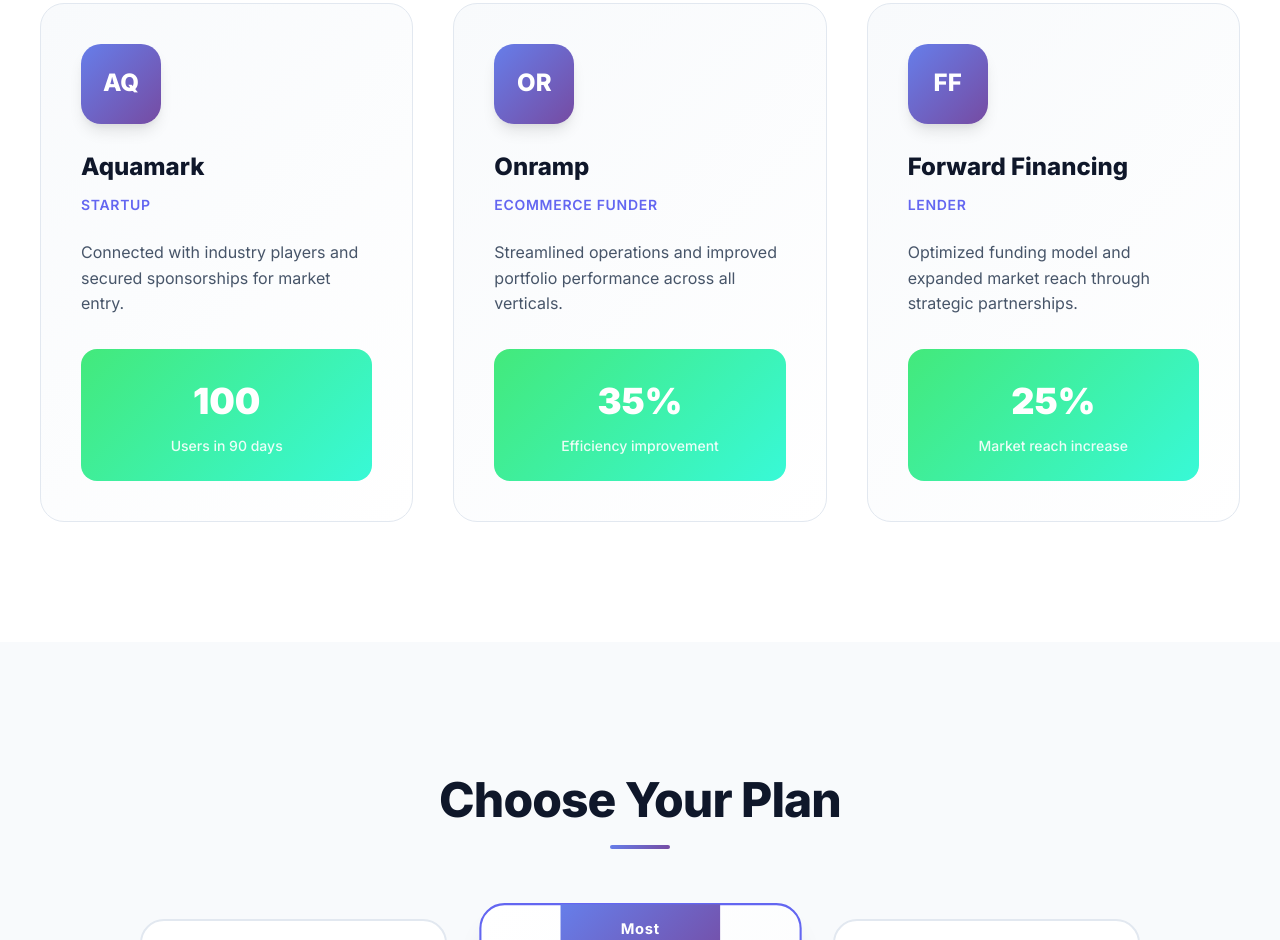
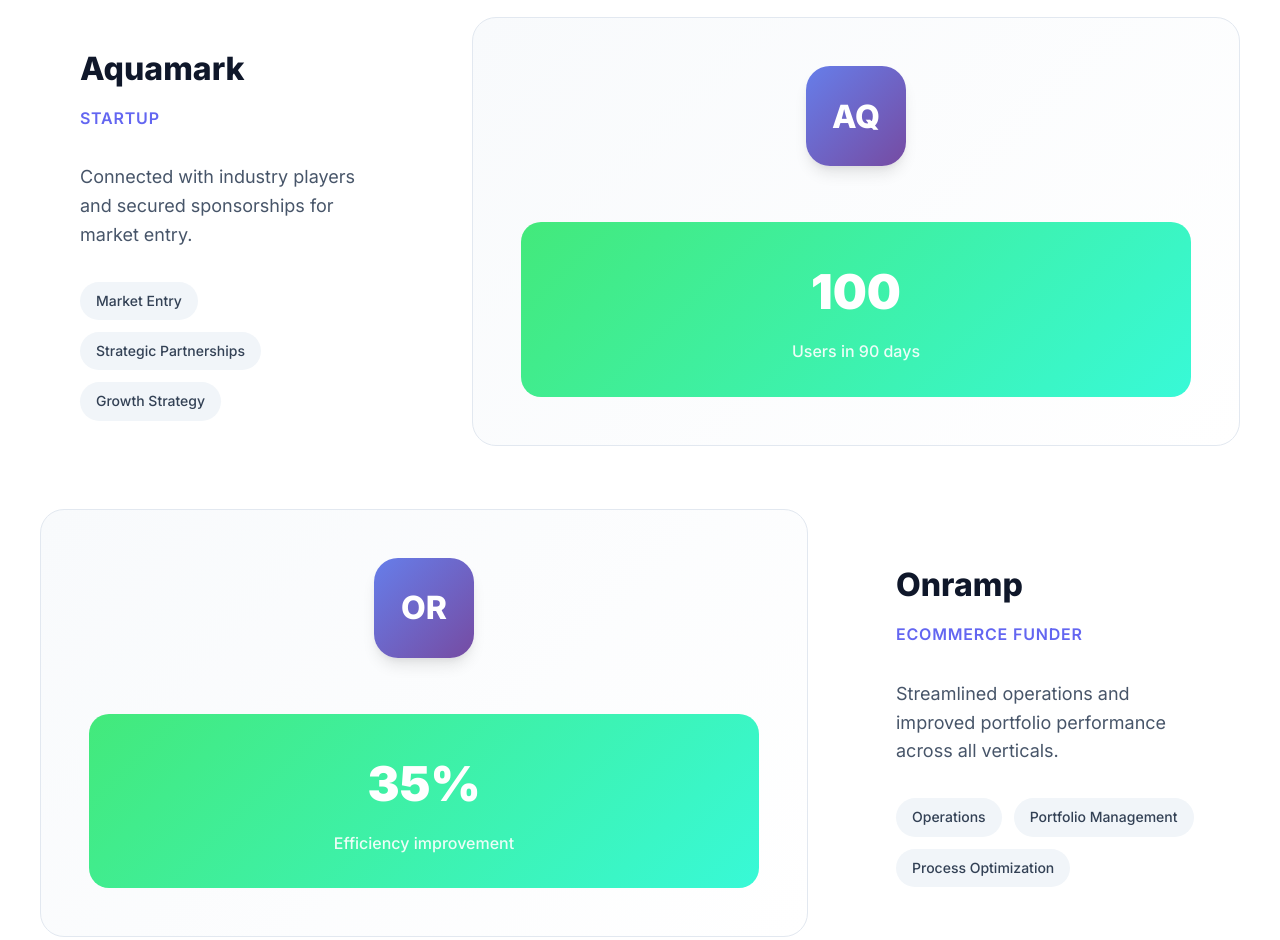
Before and after one commit to spartan-projects-com/spartan-site, a plain HTML site: page index.html in a window 1280 px wide. Shown: the part 4128-5068 px from the top of the page. Drawn offline with Linux system fonts and the light colour scheme.

Commit message:
Update index.html

```diff
--- a/index.html
+++ b/index.html
@@ -669,84 +669,127 @@
             background: white;
         }
 
-        .cases-grid {
-            display: grid;
-            grid-template-columns: repeat(3, 1fr);
-            gap: 40px;
+        .cases-container {
+            display: flex;
+            flex-direction: column;
+            gap: 48px;
             max-width: 1200px;
             margin: 0 auto;
         }
 
-        .case-card {
+        .case-row {
+            display: grid;
+            grid-template-columns: 1fr 2fr;
+            gap: 48px;
+            align-items: center;
+        }
+
+        .case-row:nth-child(even) {
+            grid-template-columns: 2fr 1fr;
+        }
+
+        .case-row:nth-child(even) .case-content {
+            order: 2;
+        }
+
+        .case-row:nth-child(even) .case-visual {
+            order: 1;
+        }
+
+        .case-content {
+            padding: 40px;
+        }
+
+        .case-visual {
+            position: relative;
             background: linear-gradient(135deg, var(--gray-50) 0%, white 100%);
-            padding: 40px;
             border-radius: 24px;
             border: 1px solid var(--gray-200);
-            position: relative;
+            padding: 48px;
+            text-align: center;
             transition: all 0.4s ease;
-        }
-
-        .case-card:hover {
+            min-height: 300px;
+            display: flex;
+            flex-direction: column;
+            justify-content: center;
+        }
+
+        .case-visual:hover {
             transform: translateY(-8px);
             box-shadow: var(--shadow-xl);
         }
 
         .case-logo {
-            width: 80px;
-            height: 80px;
+            width: 100px;
+            height: 100px;
             background: var(--gradient-1);
-            border-radius: 20px;
+            border-radius: 24px;
             display: flex;
             align-items: center;
             justify-content: center;
             color: white;
             font-weight: 800;
-            font-size: 24px;
-            margin-bottom: 24px;
+            font-size: 32px;
+            margin: 0 auto 32px;
             box-shadow: var(--shadow-lg);
         }
 
+        .case-metric {
+            background: var(--gradient-4);
+            padding: 32px;
+            border-radius: 20px;
+            color: white;
+            margin-top: 24px;
+        }
+
+        .case-metric-number {
+            font-size: 48px;
+            font-weight: 900;
+            display: block;
+            margin-bottom: 8px;
+        }
+
+        .case-metric-label {
+            font-size: 16px;
+            opacity: 0.9;
+            font-weight: 500;
+        }
+
         .case-company {
-            font-size: 24px;
+            font-size: 32px;
             font-weight: 800;
             color: var(--gray-900);
-            margin-bottom: 8px;
+            margin-bottom: 12px;
         }
 
         .case-type {
             color: var(--primary);
-            font-size: 14px;
+            font-size: 16px;
             font-weight: 600;
             text-transform: uppercase;
             letter-spacing: 0.05em;
-            margin-bottom: 24px;
+            margin-bottom: 32px;
         }
 
         .case-result {
             color: var(--gray-600);
-            font-size: 16px;
+            font-size: 18px;
             line-height: 1.6;
             margin-bottom: 32px;
         }
 
-        .case-metric {
-            background: var(--gradient-4);
-            padding: 24px;
-            border-radius: 16px;
-            text-align: center;
-            color: white;
-        }
-
-        .case-metric-number {
-            font-size: 36px;
-            font-weight: 900;
-            display: block;
-            margin-bottom: 4px;
-        }
-
-        .case-metric-label {
+        .case-tags {
+            display: flex;
+            gap: 12px;
+            flex-wrap: wrap;
+        }
+
+        .case-tag {
+            background: var(--gray-100);
+            color: var(--gray-700);
+            padding: 8px 16px;
+            border-radius: 20px;
             font-size: 14px;
-            opacity: 0.9;
             font-weight: 500;
         }
 
@@ -1166,6 +1209,16 @@
                 grid-template-columns: repeat(2, 1fr);
                 gap: 32px;
             }
+
+            .case-row {
+                grid-template-columns: 1fr !important;
+                gap: 32px;
+            }
+
+            .case-row:nth-child(even) .case-content,
+            .case-row:nth-child(even) .case-visual {
+                order: 0;
+            }
         }
 
         @media (max-width: 768px) {
@@ -1188,8 +1241,7 @@
             }
 
             .services-grid,
-            .pricing-grid,
-            .cases-grid {
+            .pricing-grid {
                 grid-template-columns: 1fr;
                 gap: 24px;
             }
@@ -1198,6 +1250,19 @@
             .stats-grid {
                 grid-template-columns: 1fr;
                 gap: 24px;
+            }
+
+            .cases-container {
+                gap: 32px;
+            }
+
+            .case-content {
+                padding: 24px 0;
+            }
+
+            .case-visual {
+                padding: 32px 24px;
+                min-height: 250px;
             }
 
             nav ul {
@@ -1699,37 +1764,64 @@
                 <h2 class="section-title">Case Studies</h2>
             </div>
 
-            <div class="cases-grid">
-                <div class="case-card">
-                    <div class="case-logo">AQ</div>
+            <div class="cases-container">
+                <div class="case-row">
+                    <div class="case-content">
                         <div class="case-company">Aquamark</div>
                         <div class="case-type">Startup</div>
                         <p class="case-result">Connected with industry players and secured sponsorships for market entry.</p>
+                        <div class="case-tags">
+                            <span class="case-tag">Market Entry</span>
+                            <span class="case-tag">Strategic Partnerships</span>
+                            <span class="case-tag">Growth Strategy</span>
+                        </div>
+                    </div>
+                    <div class="case-visual">
+                        <div class="case-logo">AQ</div>
                         <div class="case-metric">
                             <span class="case-metric-number">100</span>
                             <div class="case-metric-label">Users in 90 days</div>
                         </div>
                     </div>
-
-                <div class="case-card">
-                    <div class="case-logo">OR</div>
+                </div>
+
+                <div class="case-row">
+                    <div class="case-content">
                         <div class="case-company">Onramp</div>
                         <div class="case-type">Ecommerce Funder</div>
                         <p class="case-result">Streamlined operations and improved portfolio performance across all verticals.</p>
+                        <div class="case-tags">
+                            <span class="case-tag">Operations</span>
+                            <span class="case-tag">Portfolio Management</span>
+                            <span class="case-tag">Process Optimization</span>
+                        </div>
+                    </div>
+                    <div class="case-visual">
+                        <div class="case-logo">OR</div>
                         <div class="case-metric">
                             <span class="case-metric-number">35%</span>
                             <div class="case-metric-label">Efficiency improvement</div>
                         </div>
                     </div>
-
-                <div class="case-card">
-                    <div class="case-logo">FF</div>
+                </div>
+
+                <div class="case-row">
+                    <div class="case-content">
                         <div class="case-company">Forward Financing</div>
                         <div class="case-type">Lender</div>
                         <p class="case-result">Optimized funding model and expanded market reach through strategic partnerships.</p>
+                        <div class="case-tags">
+                            <span class="case-tag">Funding Strategy</span>
+                            <span class="case-tag">Market Expansion</span>
+                            <span class="case-tag">Strategic Alliances</span>
+                        </div>
+                    </div>
+                    <div class="case-visual">
+                        <div class="case-logo">FF</div>
                         <div class="case-metric">
                             <span class="case-metric-number">25%</span>
                             <div class="case-metric-label">Market reach increase</div>
+                        </div>
                     </div>
                 </div>
             </div>
```
Lines whose indentation alone changed are shown as unchanged.
